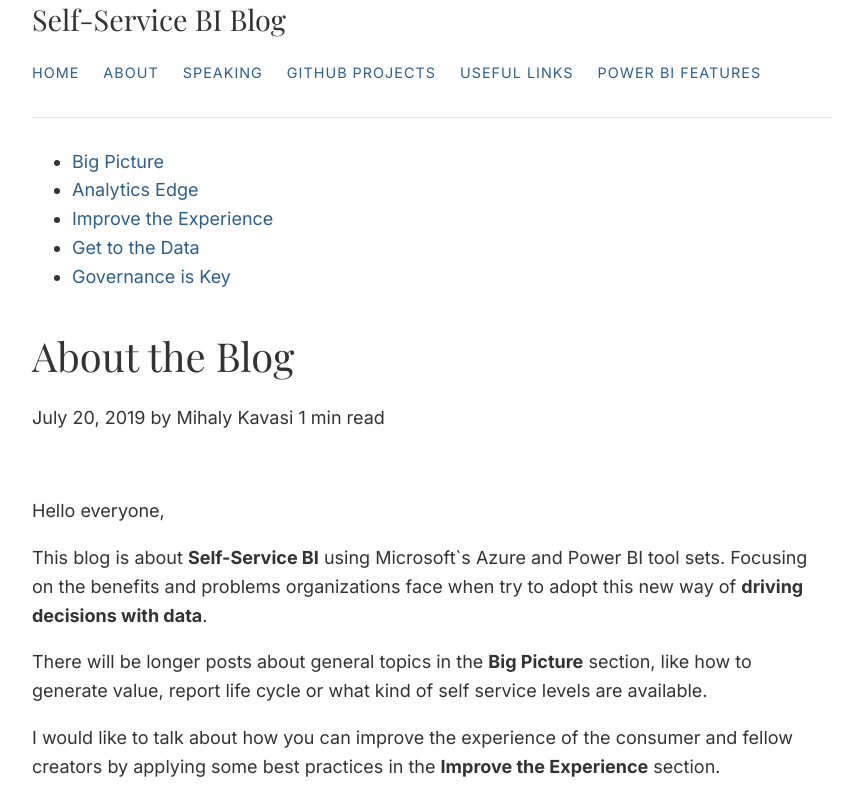
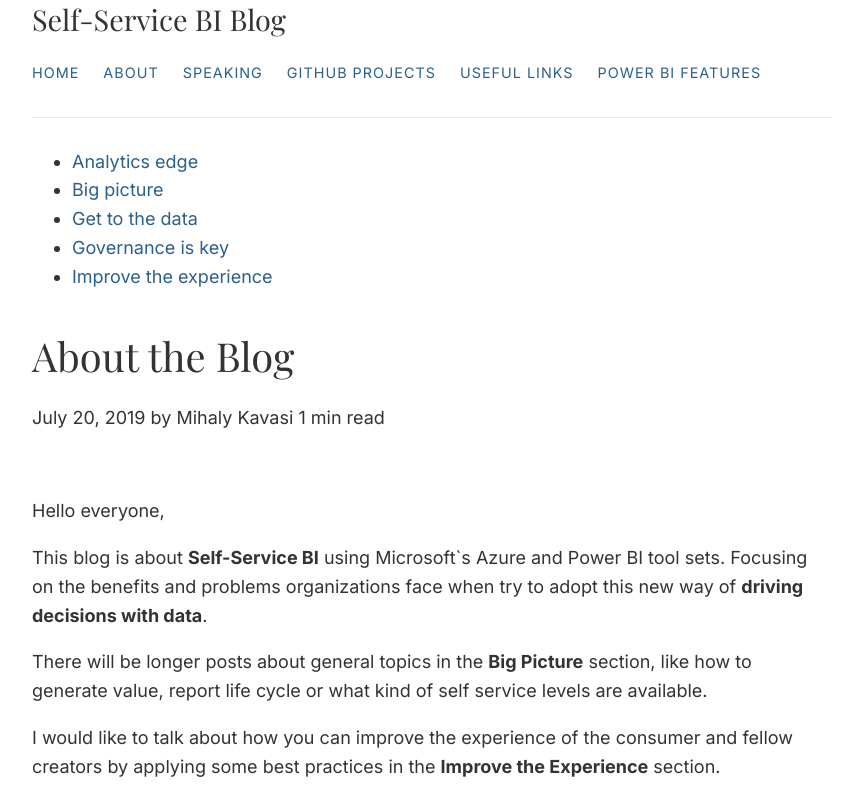
Before and after one commit to KavasiMihaly/KavasiMihaly.github.io, a Jekyll site: the page built from _posts/2019-07-20-about-the-blog.html, in a window 1280 px wide and 900 px high, scrolled down 554 px, cut to the strip 109-900 px from the top of the window. Shown: the whole strip, without its empty margins (208-1071 px from the left). Built offline with Jekyll 4.4.1, drawn with Linux system fonts in a browser that asks for light colours.

Commit message:
Refactor main navigation to dynamically generate category links

```diff
--- a/_layouts/default.html
+++ b/_layouts/default.html
@@ -37,11 +37,16 @@
     <nav class="main-navigation" role="navigation" aria-label="Main navigation">
       <div class="nav-container">
         <ul class="nav-categories">
-          <li><a href="{{ '/category/big-picture/' | relative_url }}" class="nav-link">Big Picture</a></li>
-          <li><a href="{{ '/category/analytics-edge/' | relative_url }}" class="nav-link">Analytics Edge</a></li>
-          <li><a href="{{ '/category/improve-the-experience/' | relative_url }}" class="nav-link">Improve the Experience</a></li>
-          <li><a href="{{ '/category/get-to-the-data/' | relative_url }}" class="nav-link">Get to the Data</a></li>
-          <li><a href="{{ '/category/governance-is-key/' | relative_url }}" class="nav-link">Governance is Key</a></li>
+          {% assign categories = site.categories | sort %}
+          {% for category in categories %}
+          {% assign category_name = category[0] %}
+          {% assign posts = category[1] %}
+          <li>
+            <a href="{{ '/category/' | append: category_name | downcase | replace: ' ', '-' | relative_url }}" class="nav-link">
+            {{ category_name | replace: '-', ' ' | capitalize }}
+            </a>
+          </li>
+          {% endfor %}
         </ul>
       </div>
     </nav>
```
